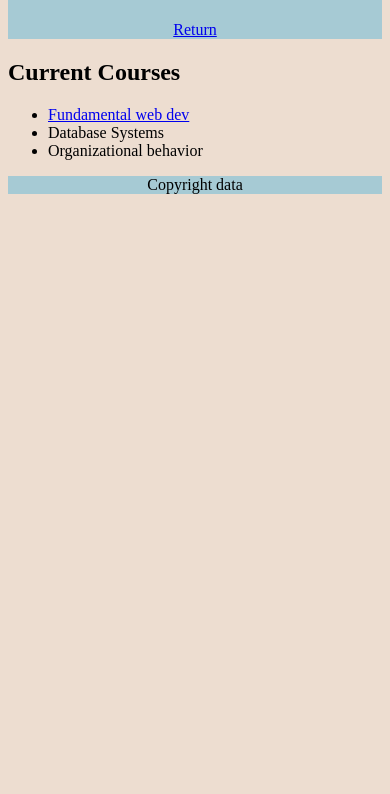
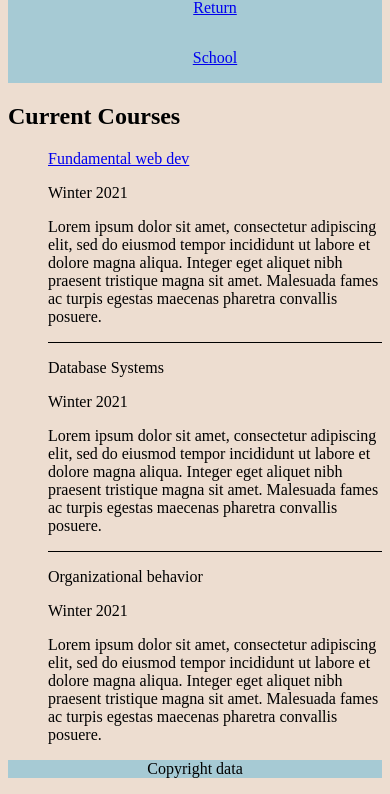
Before and after one commit to KagaSumi/Personal_Website, a plain HTML site: page misc/courses.html in a window 390 px wide. Shown: the part 91-885 px from the top of the page. Before the commit the page ends 844 px from the top, so only its background shows below. Drawn offline with Linux system fonts and the light colour scheme.

Commit message:
Added media query functionality

```diff
--- a/CSS/stylesheet.css
+++ b/CSS/stylesheet.css
@@ -15,30 +15,50 @@ footer{
   text-align: center;
 }
 h1 {
-  font-size: 45px;
+  font-size: 30px;
+}
+ul{
+  list-style-type: none;
 }
 section {
   text-align: left;
   color: black;
 }
 nav ul{
-  text-align: center;
   display: flex;
-  flex-direction: row;
-  list-style-type: none;
-  justify-content: center;
+  flex-direction: column;
+  justify-content: space-between;
+  align-items: center;
 }
-nav ul li{
-  padding: 10px;
+
+article ul li{
+  border-top: black solid 1px;
 }
-nav a {
-  text-align: center;
+article ul li:first-child{
+  border-top: black solid 0px;
 }
+
 .index-content{
   display: grid;
   grid-template-columns: 2fr 1fr;
   grid-template-rows: 1fr;
-  grid-auto-columns: 1fr;
-  grid-auto-rows: 1fr;
+  grid-auto-columns:auto;
   column-gap: 40px;
 }
+@media screen and (min-width: 600px) {
+  nav ul{
+    flex-direction: row;
+    justify-content: center;
+    align-items: center;
+  }
+  nav ul li{
+    padding: 10px;
+  }
+  article ul li {
+    display:grid;
+    grid-auto-flow: column;
+    grid-template-columns: 1fr 2fr;
+    grid-template-rows: 0.5fr .5fr;
+
+  }
+}
--- a/misc/courses.html
+++ b/misc/courses.html
@@ -1,16 +1,29 @@
 <!DOCTYPE html>
 <html lang="en">
   <head>
-    <meta charset="utf-8">
+    <meta charset="utf-8" />
     <title>My Courses</title>
-    <link rel="stylesheet" href="../CSS/stylesheet.css">
+    <meta name="viewport" content="width=device-width, initial-scale=1.0>" />
+    <link rel="stylesheet" href="../CSS/stylesheet.css" />
   </head>
   <body>
     <header>
       <h1>My Courses</h1>
       <nav>
-        <a href="../index.html" title="Return" target="_self"><p>Return</p></a>
-    </nav>
+        <ul>
+          <li>
+            <a href="../index.html" title="Return" target="_self"
+              ><p>Return</p></a
+            >
+          </li>
+
+          <li>
+            <a href="school.html" title="School" target="_self"
+              ><p>School</p></a
+            >
+          </li>
+        </ul>
+      </nav>
     </header>
     <section>
       <article>
@@ -21,11 +34,40 @@
               href="https://www.bcit.ca/outlines/20223048467/"
               title="Course Outline"
               target="_blank"
-              >Fundamental web dev</a
+              ><p>Fundamental web dev</p></a
             >
+            <p>Winter 2021</p>
+            <p>
+              Lorem ipsum dolor sit amet, consectetur adipiscing elit, sed do
+              eiusmod tempor incididunt ut labore et dolore magna aliqua.
+              Integer eget aliquet nibh praesent tristique magna sit amet.
+              Malesuada fames ac turpis egestas maecenas pharetra convallis
+              posuere.
+            </p>
           </li>
-          <li>Database Systems</li>
-          <li>Organizational behavior</li>
+          <li>
+            <p>Database Systems</p>
+            <p>Winter 2021</p>
+            <p>
+              Lorem ipsum dolor sit amet, consectetur adipiscing elit, sed do
+              eiusmod tempor incididunt ut labore et dolore magna aliqua.
+              Integer eget aliquet nibh praesent tristique magna sit amet.
+              Malesuada fames ac turpis egestas maecenas pharetra convallis
+              posuere.
+            </p>
+          </li>
+
+          <li>
+            <p>Organizational behavior</p>
+            <p>Winter 2021</p>
+            <p>
+              Lorem ipsum dolor sit amet, consectetur adipiscing elit, sed do
+              eiusmod tempor incididunt ut labore et dolore magna aliqua.
+              Integer eget aliquet nibh praesent tristique magna sit amet.
+              Malesuada fames ac turpis egestas maecenas pharetra convallis
+              posuere.
+            </p>
+          </li>
         </ul>
       </article>
     </section>
```
Also changed, not shown: index.html (+1 -0 lines), misc/school.html (+1 -0 lines).
